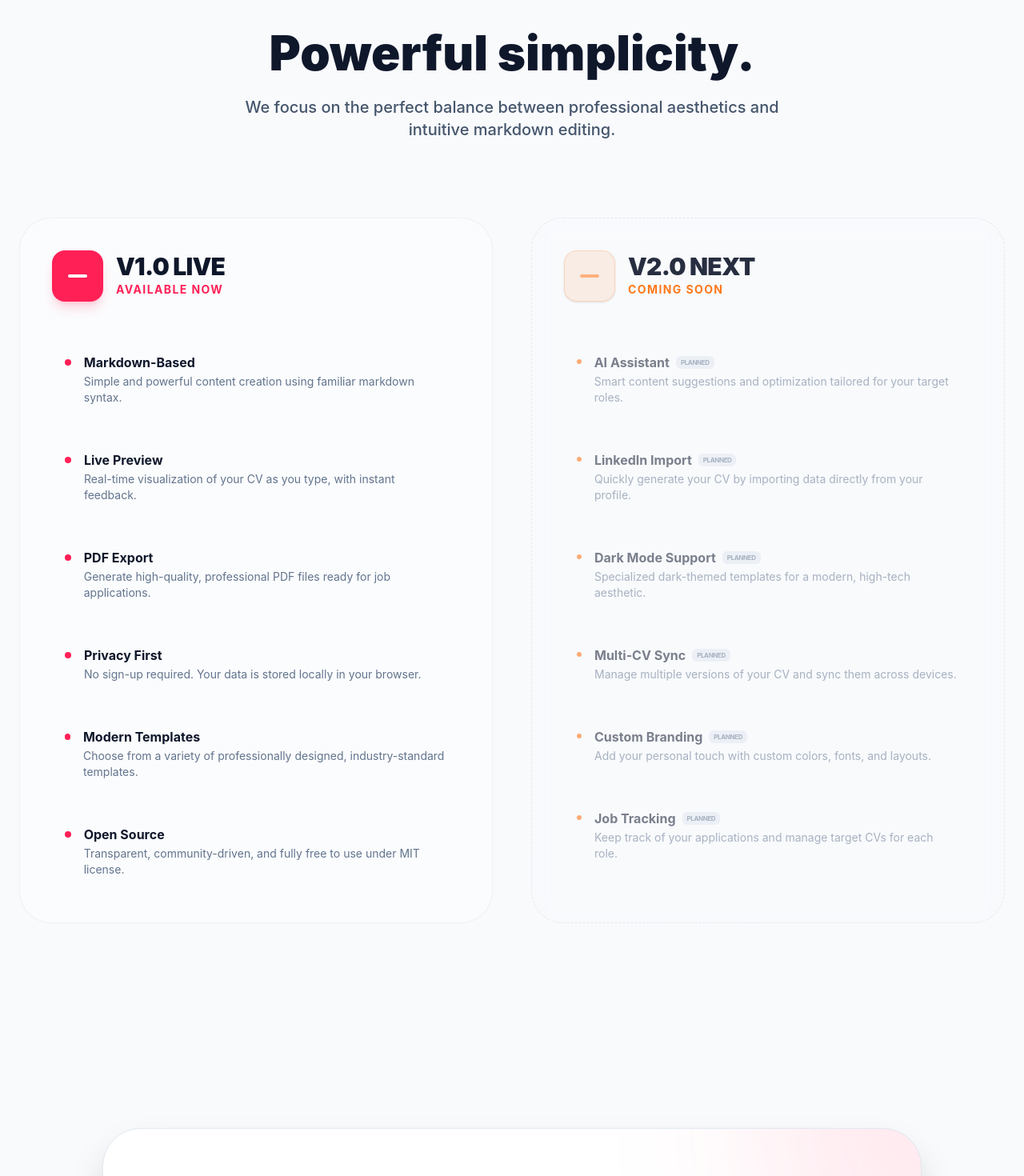
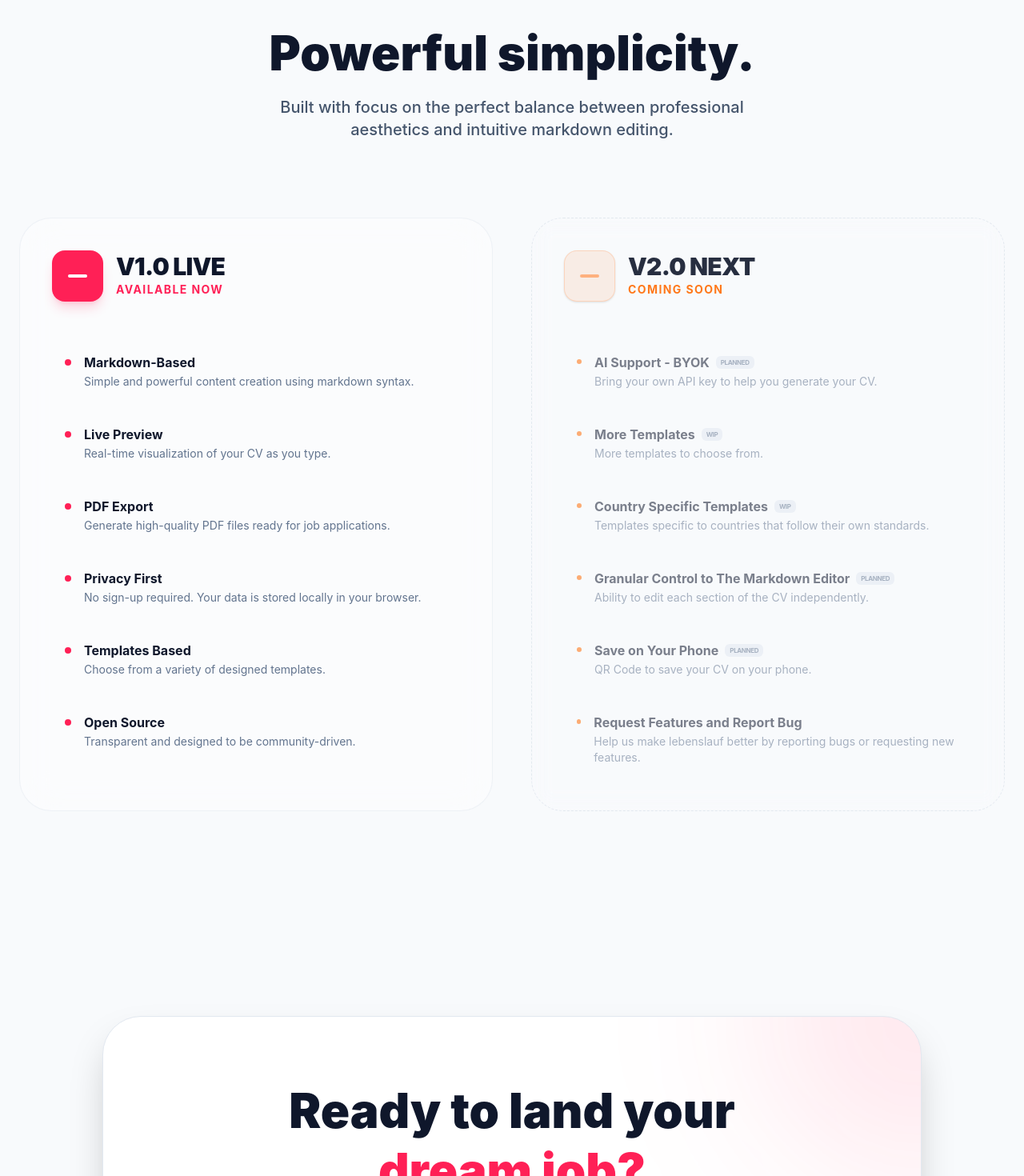
Before and after one commit to bimalpaudels/lebenslauf, a Next.js app: page / in a window 1280 px wide. Shown: the part 940-2410 px from the top of the page at 80% size. Built offline with nearby package versions, Linux system fonts and the light colour scheme.

Commit message:
Complete face-lift with new design and theme

```diff
--- a/app/builder/[id]/page.tsx
+++ b/app/builder/[id]/page.tsx
@@ -1,7 +1,6 @@
 "use client";
 
 import { useState, useEffect, useRef, useCallback } from "react";
-import Link from "next/link";
 import SiteHeader from "@/components/SiteHeader";
 import BackgroundOrbs from "@/components/BackgroundOrbs";
 import { loadCV, updateCV, saveCV, type CVData } from "@/lib/storage";
--- a/app/dashboard/page.tsx
+++ b/app/dashboard/page.tsx
@@ -65,17 +65,18 @@ export default function Dashboard() {
           {/* Header with CTA */}
           <div className="mb-12 flex flex-col sm:flex-row sm:items-end justify-between gap-6 pb-8 border-b border-slate-200/60 dark:border-slate-800/60">
             <div>
-              <h2 className="text-4xl font-black tracking-tight text-slate-900 dark:text-white">
+              <h1 className="text-4xl font-black tracking-tight text-slate-900 dark:text-white">
                 Dashboard
-              </h2>
+              </h1>
               <p className="mt-2 text-slate-600 dark:text-slate-400 font-medium">
                 Manage different versions of your CV.
               </p>
             </div>
             <Link
               href="/templates"
-              className="group inline-flex items-center gap-2 rounded-2xl bg-slate-900 dark:bg-white px-6 py-3 text-sm font-bold text-white dark:text-slate-900 shadow-xl shadow-slate-900/10 dark:shadow-white/5 hover:-translate-y-1 transition-all duration-300"
+              className="group relative inline-flex items-center gap-2 rounded-2xl bg-slate-900 dark:bg-white px-6 py-3 text-sm font-bold text-white dark:text-slate-900 shadow-xl shadow-slate-900/10 dark:shadow-white/5 hover:shadow-[0_20px_50px_rgba(244,63,94,0.3)] hover:-translate-y-1 transition-all duration-300 overflow-hidden"
             >
+              <span className="relative z-10 flex items-center gap-2">
                 <span>Create New CV</span>
                 <svg
                   xmlns="http://www.w3.org/2000/svg"
@@ -88,6 +89,8 @@ export default function Dashboard() {
                   <path d="M5 12h14" />
                   <path d="M12 5l7 7-7 7" />
                 </svg>
+              </span>
+              <div className="absolute inset-0 bg-gradient-to-r from-rose-500 to-orange-400 opacity-0 group-hover:opacity-100 transition-opacity duration-300"></div>
             </Link>
           </div>
 
--- a/app/layout.tsx
+++ b/app/layout.tsx
@@ -15,9 +15,38 @@ const geistMono = Geist_Mono({
 });
 
 export const metadata: Metadata = {
-  title: "lebenslauf",
+  metadataBase: new URL("https://cvmd.vercel.app"),
+  title: {
+    default: "lebenslauf — Modern Markdown CV Builder",
+    template: "%s | lebenslauf",
+  },
   description:
-    "Create professional CVs effortlessly with our lightweight and fast CV builder. No sign-up required.",
+    "Build a professional, industry-standard CV in minutes. Privacy-first, open-source, and no sign-up required. Markdown-driven design with real-time preview.",
+  keywords: ["CV Builder", "Resume Builder", "Markdown CV", "Lebenslauf", "Open Source Resume", "Developer Resume"],
+  authors: [{ name: "Bimal Paudel", url: "https://github.com/bimalpaudels" }],
+  creator: "Bimal Paudel",
+  openGraph: {
+    type: "website",
+    locale: "en_US",
+    url: "https://cvmd.vercel.app",
+    siteName: "lebenslauf",
+    title: "lebenslauf — Build your professional CV with Markdown",
+    description: "The fast, privacy-focused way to create stunning CVs. No accounts, no fees, just professional results.",
+    images: [
+      {
+        url: "/og-image.png",
+        width: 1200,
+        height: 630,
+        alt: "lebenslauf - Modern CV Builder",
+      },
+    ],
+  },
+  twitter: {
+    card: "summary_large_image",
+    title: "lebenslauf — Modern Markdown CV Builder",
+    description: "The fast, privacy-focused way to create stunning CVs. No accounts, no fees, just professional results.",
+    images: ["/og-image.png"],
+  },
 };
 
 export default function RootLayout({
--- a/app/page.tsx
+++ b/app/page.tsx
@@ -1,58 +1,70 @@
 import Link from "next/link";
 import SiteHeader from "@/components/SiteHeader";
 import BackgroundOrbs from "@/components/BackgroundOrbs";
+import { Metadata } from "next";
+
+export const metadata: Metadata = {
+  title: "lebenslauf — Elevate Your Resume with Modern Markdown",
+  description: "Create professional, industry-standard CVs in minutes with our open-source, markdown-based builder. Privacy-focused and no sign-up required.",
+};
 
 const currentFeatures = [
   {
     title: "Markdown-Based",
-    description: "Simple and powerful content creation using familiar markdown syntax.",
+    description: "Simple and powerful content creation using markdown syntax.",
   },
   {
     title: "Live Preview",
-    description: "Real-time visualization of your CV as you type, with instant feedback.",
+    description: "Real-time visualization of your CV as you type.",
   },
   {
     title: "PDF Export",
-    description: "Generate high-quality, professional PDF files ready for job applications.",
+    description: "Generate high-quality PDF files ready for job applications.",
   },
   {
     title: "Privacy First",
     description: "No sign-up required. Your data is stored locally in your browser.",
   },
   {
-    title: "Modern Templates",
-    description: "Choose from a variety of professionally designed, industry-standard templates.",
+    title: "Templates Based",
+    description: "Choose from a variety of designed templates.",
   },
   {
     title: "Open Source",
-    description: "Transparent, community-driven, and fully free to use under MIT license.",
+    description: "Transparent and designed to be community-driven.",
   },
 ];
 
 const upcomingFeatures = [
   {
-    title: "AI Assistant",
-    description: "Smart content suggestions and optimization tailored for your target roles.",
+    title: "AI Support - BYOK",
+    description: "Bring your own API key to help you generate your CV.",
+    status: "Planned",
   },
   {
-    title: "LinkedIn Import",
-    description: "Quickly generate your CV by importing data directly from your profile.",
+    title: "More Templates",
+    description: "More templates to choose from.",
+    status: "WIP",
   },
   {
-    title: "Dark Mode Support",
-    description: "Specialized dark-themed templates for a modern, high-tech aesthetic.",
+    title: "Country Specific Templates",
+    description: "Templates specific to countries that follow their own standards.",
+    status: "WIP",
   },
   {
-    title: "Multi-CV Sync",
-    description: "Manage multiple versions of your CV and sync them across devices.",
+    title: "Granular Control to The Markdown Editor",
+    description: "Ability to edit each section of the CV independently.",
+    status: "Planned",
   },
   {
-    title: "Custom Branding",
-    description: "Add your personal touch with custom colors, fonts, and layouts.",
+    title: "Save on Your Phone",
+    description: "QR Code to save your CV on your phone.",
+    status: "Planned",
   },
   {
-    title: "Job Tracking",
-    description: "Keep track of your applications and manage target CVs for each role.",
+    title: "Request Features and Report Bug",
+    description: "Help us make lebenslauf better by reporting bugs or requesting new features.",
+    link: "https://github.com/bimalpaudels/lebenslauf/issues",
   },
 ];
 
@@ -66,9 +78,10 @@ export default function LandingPage() {
       {/* Hero Section */}
       <main className="pt-48 pb-20 px-6">
         <div className="max-w-7xl mx-auto text-center">
-          <div className="inline-flex items-center space-x-2 px-4 py-2 rounded-full bg-rose-500/10 border border-rose-500/20 mb-8 backdrop-blur-sm">
-            <span className="w-2 h-2 rounded-full bg-rose-500 animate-pulse"></span>
-            <span className="text-rose-600 dark:text-rose-400 text-xs font-bold tracking-widest uppercase">2026 Edition Now Live</span>
+          <div className="inline-flex items-center space-x-3 px-4 py-2 rounded-full bg-slate-100 dark:bg-slate-800/50 border border-slate-200 dark:border-slate-700/50 mb-8 backdrop-blur-sm">
+            <span className="text-rose-500 font-black text-xs uppercase tracking-widest">lebenslauf</span>
+            <span className="w-1 h-1 rounded-full bg-slate-300 dark:bg-slate-600"></span>
+            <span className="text-slate-500 dark:text-slate-400 text-[10px] font-bold tracking-tight lowercase italic">/le:bnslaʊf/ — life&apos;s course; CV</span>
           </div>
           <h1 className="text-7xl md:text-9xl font-black text-slate-900 dark:text-white mb-8 leading-[0.95] tracking-tighter">
             Elevate Your <span className="text-transparent bg-clip-text bg-gradient-to-r from-rose-500 to-orange-400">Resume</span>
@@ -107,7 +120,7 @@ export default function LandingPage() {
               Powerful simplicity.
             </h2>
             <p className="text-xl text-slate-600 dark:text-slate-400 max-w-2xl mx-auto font-medium">
-              We focus on the perfect balance between professional aesthetics and
+              Built with focus on the perfect balance between professional aesthetics and
               intuitive markdown editing.
             </p>
           </div>
@@ -128,7 +141,7 @@ export default function LandingPage() {
                   </p>
                 </div>
               </div>
-              <div className="space-y-6">
+              <div className="space-y-3">
                 {currentFeatures.map((f, i) => (
                   <div
                     key={i}
@@ -163,26 +176,35 @@ export default function LandingPage() {
                   </p>
                 </div>
               </div>
-              <div className="space-y-6">
-                {upcomingFeatures.map((f, i) => (
-                  <div
-                    key={i}
-                    className="flex items-start space-x-4 p-4 rounded-2xl opacity-60 hover:opacity-100 transition-opacity"
-                  >
+              <div className="space-y-3">
+                {upcomingFeatures.map((f, i) => {
+                  const content = (
+                    <div className="flex items-start space-x-4 p-4 rounded-2xl opacity-60 hover:opacity-100 transition-all hover:bg-slate-100/50 dark:hover:bg-slate-800/50">
                       <div className="w-1.5 h-1.5 mt-2 rounded-full bg-orange-500"></div>
                       <div>
                         <h4 className="font-bold text-slate-900 dark:text-white flex items-center">
                           {f.title}
+                          {f.status && (
                             <span className="ml-2 text-[8px] uppercase tracking-tighter px-1.5 py-0.5 rounded-md bg-slate-200 dark:bg-slate-800 text-slate-500 font-bold">
-                          Planned
+                              {f.status}
                             </span>
+                          )}
                         </h4>
                         <p className="text-sm text-slate-500 dark:text-slate-500 mt-0.5">
                           {f.description}
                         </p>
                       </div>
                     </div>
-                ))}
+                  );
+
+                  return f.link ? (
+                    <a key={i} href={f.link} target="_blank" rel="noopener noreferrer">
+                      {content}
+                    </a>
+                  ) : (
+                    <div key={i}>{content}</div>
+                  );
+                })}
               </div>
             </div>
           </div>
@@ -198,7 +220,7 @@ export default function LandingPage() {
               <span className="text-rose-500">dream job?</span>
             </h2>
             <p className="text-xl text-slate-600 dark:text-slate-400 mb-12 max-w-2xl mx-auto">
-              No sign-up, no hidden fees. Just professional CVs in minutes.
+              No sign-up. Just professional CVs in minutes.
             </p>
             <div className="flex flex-col sm:flex-row gap-6 justify-center">
               <Link
@@ -224,10 +246,6 @@ export default function LandingPage() {
           <p className="text-slate-500 dark:text-slate-500 text-sm">
             © {new Date().getFullYear()} lebenslauf. Built with Markdown and Passion.
           </p>
-          <div className="flex items-center space-x-6">
-            <a href="https://github.com/bimalpaudels/lebenslauf" className="text-slate-400 hover:text-rose-500 transition-colors">GitHub</a>
-            <a href="#" className="text-slate-400 hover:text-rose-500 transition-colors">Privacy</a>
-          </div>
         </div>
       </footer>
     </div>
--- a/app/templates/[id]/page.tsx
+++ b/app/templates/[id]/page.tsx
@@ -126,10 +126,13 @@ export default function TemplatePreviewPage({ params }: PageProps) {
 
                 <button
                   onClick={handleUseTemplate}
-                  className="mt-12 w-full py-5 bg-rose-500 text-white rounded-[24px] font-black text-xl shadow-2xl shadow-rose-500/20 hover:bg-rose-400 hover:-translate-y-1 transition-all duration-300 flex items-center justify-center space-x-3 group"
+                  className="group relative mt-12 w-full py-5 bg-slate-900 text-white rounded-[24px] font-black text-xl shadow-2xl shadow-black/10 hover:shadow-[0_20px_50px_rgba(244,63,94,0.3)] hover:-translate-y-1 transition-all duration-300 overflow-hidden cursor-pointer"
                 >
-                  <span>Start with this Template</span>
-                  <svg className="w-5 h-5 group-hover:translate-x-1 transition-transform" fill="none" stroke="currentColor" viewBox="0 0 24 24"><path strokeLinecap="round" strokeLinejoin="round" strokeWidth="3" d="M13 7l5 5m0 0l-5 5m5-5H6"/></svg>
+                  <span className="relative z-10 flex items-center justify-center space-x-3">
+                    <span>Start with this Template</span>
+                    <svg className="w-5 h-5 group-hover:translate-x-1 transition-transform" fill="none" stroke="currentColor" viewBox="0 0 24 24"><path strokeLinecap="round" strokeLinejoin="round" strokeWidth="3" d="M13 7l5 5m0 0l-5 5m5-5H6"/></svg>
+                  </span>
+                  <div className="absolute inset-0 bg-gradient-to-r from-rose-500 to-orange-400 opacity-0 group-hover:opacity-100 transition-opacity duration-300"></div>
                 </button>
 
                 {error && (
--- a/app/templates/page.tsx
+++ b/app/templates/page.tsx
@@ -88,12 +88,6 @@ export default function TemplatesIndexPage() {
                 Pick a starting point. You can customize every detail, from colors to fonts, in the builder later.
               </p>
             </div>
-            <div className="flex items-center space-x-2 px-4 py-2 bg-white/50 dark:bg-slate-900/50 backdrop-blur-md rounded-2xl border border-slate-200/50 dark:border-slate-800/50 shadow-sm">
-              <span className="w-2 h-2 rounded-full bg-rose-500 animate-pulse"></span>
-              <span className="text-xs font-bold text-slate-600 dark:text-slate-400 uppercase tracking-widest">
-                {templates.length} Pro Designs
-              </span>
-            </div>
           </div>
         </header>
 
@@ -113,9 +107,10 @@ export default function TemplatesIndexPage() {
                   <div className="flex flex-col space-y-3 px-8 w-full">
                     <button
                       onClick={() => handleUseTemplate(t.id)}
-                      className="w-full py-4 bg-rose-500 text-white rounded-2xl font-black text-sm shadow-xl shadow-rose-500/20 hover:bg-rose-400 transition-all"
+                      className="group relative w-full py-4 bg-slate-900 text-white rounded-2xl font-black text-sm shadow-xl shadow-black/20 hover:shadow-[0_10px_30px_rgba(244,63,94,0.4)] hover:-translate-y-1 transition-all duration-300 overflow-hidden cursor-pointer"
                     >
-                      Use Template
+                      <span className="relative z-10">Use Template</span>
+                      <div className="absolute inset-0 bg-gradient-to-r from-rose-500 to-orange-400 opacity-0 group-hover:opacity-100 transition-opacity duration-300"></div>
                     </button>
                     <Link
                       href={`/templates/${t.id}`}
--- a/components/builder/PreviewToolbar.tsx
+++ b/components/builder/PreviewToolbar.tsx
@@ -224,14 +224,17 @@ export const PreviewToolbar: React.FC<PreviewToolbarProps> = ({
       <button
         type="button"
         onClick={onExportPDF}
-        className="p-2 rounded-full bg-violet-500 hover:bg-violet-400 text-white transition-colors"
+        className="group relative p-2 rounded-full bg-slate-900 dark:bg-slate-700 text-white transition-all duration-300 hover:shadow-[0_10px_30px_rgba(244,63,94,0.4)] hover:-translate-y-1 overflow-hidden"
         title="Export PDF"
       >
-        <svg width="18" height="18" viewBox="0 0 24 24" fill="none" stroke="currentColor" strokeWidth="2">
-          <path d="M21 15v4a2 2 0 0 1-2 2H5a2 2 0 0 1-2-2v-4" />
-          <polyline points="7 10 12 15 17 10" />
-          <line x1="12" y1="15" x2="12" y2="3" />
-        </svg>
+        <span className="relative z-10 block">
+          <svg width="18" height="18" viewBox="0 0 24 24" fill="none" stroke="currentColor" strokeWidth="2.5">
+            <path d="M21 15v4a2 2 0 0 1-2 2H5a2 2 0 0 1-2-2v-4" />
+            <polyline points="7 10 12 15 17 10" />
+            <line x1="12" y1="15" x2="12" y2="3" />
+          </svg>
+        </span>
+        <div className="absolute inset-0 bg-gradient-to-r from-rose-500 to-orange-400 opacity-0 group-hover:opacity-100 transition-opacity duration-300"></div>
       </button>
 
       {/* Dropdowns via portal so they are never clipped and always on top */}
```
Also changed, not shown: app/icon.svg (added), 1 other file (tests, documents, lock files or other folders). Lines whose indentation alone changed are shown as unchanged.
